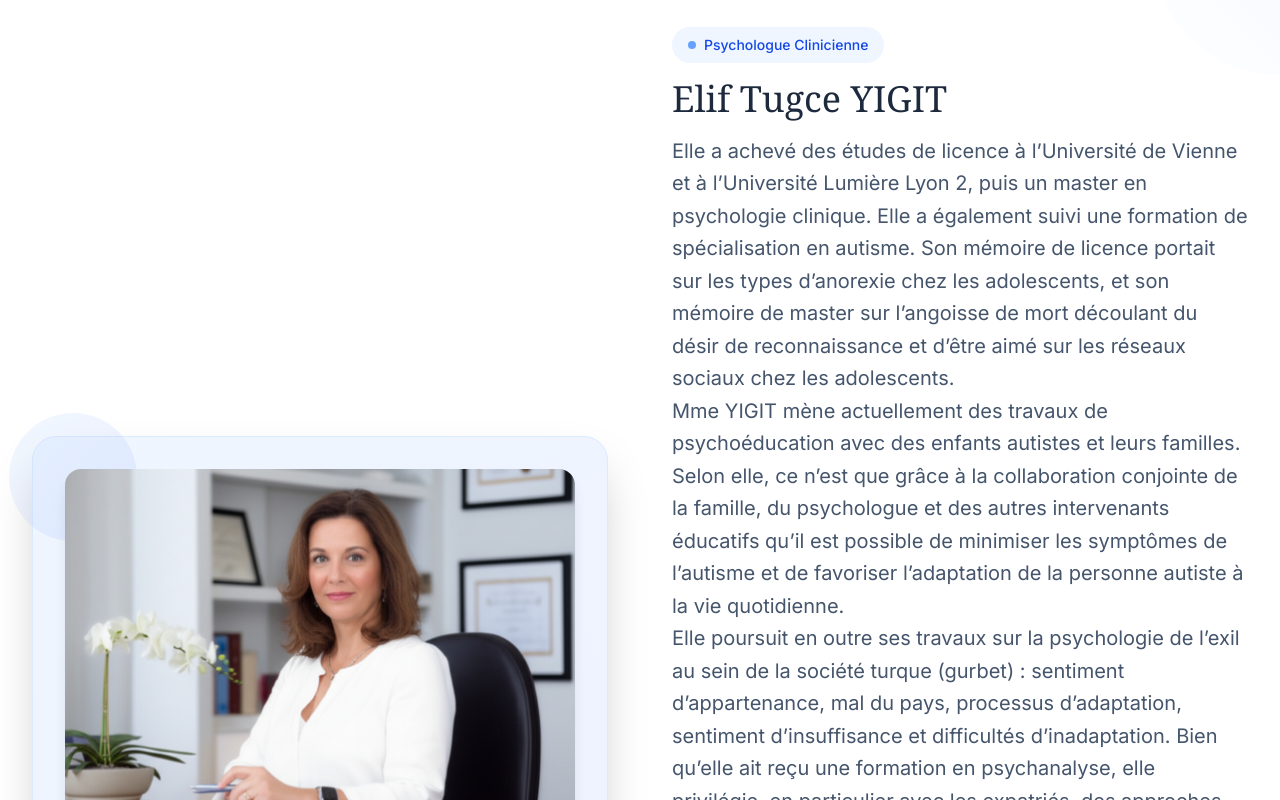
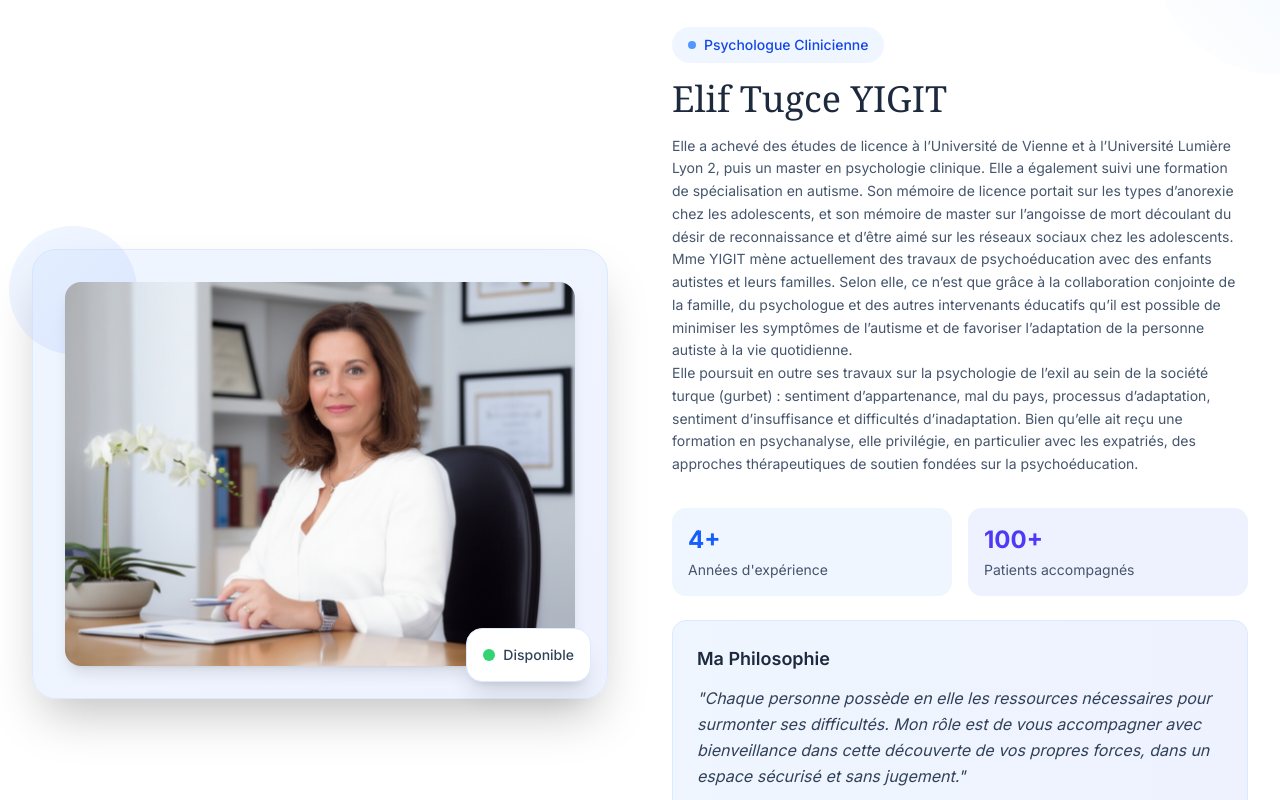
Before and after one commit to omercanyigit1/psychologist-react, a Next.js app: page / in a window 1280 px wide. Shown: the part 940-1740 px from the top of the page. Built offline with nearby package versions, Linux system fonts and the light colour scheme.

Commit message:
fix: text problem fixed

```diff
--- a/app/page.tsx
+++ b/app/page.tsx
@@ -287,7 +287,7 @@ function WebsiteContent() {
                     {t('psychologist.name')}
                   </h2>
 
-                  <p className="text-xl text-slate-600 leading-relaxed" dangerouslySetInnerHTML={{ __html: t('psychologist.description') }} />
+                  <p className="text-sm text-slate-600 leading-relaxed" dangerouslySetInnerHTML={{ __html: t('psychologist.description') }} />
                 </div>
               </AnimatedSection>
 
```
